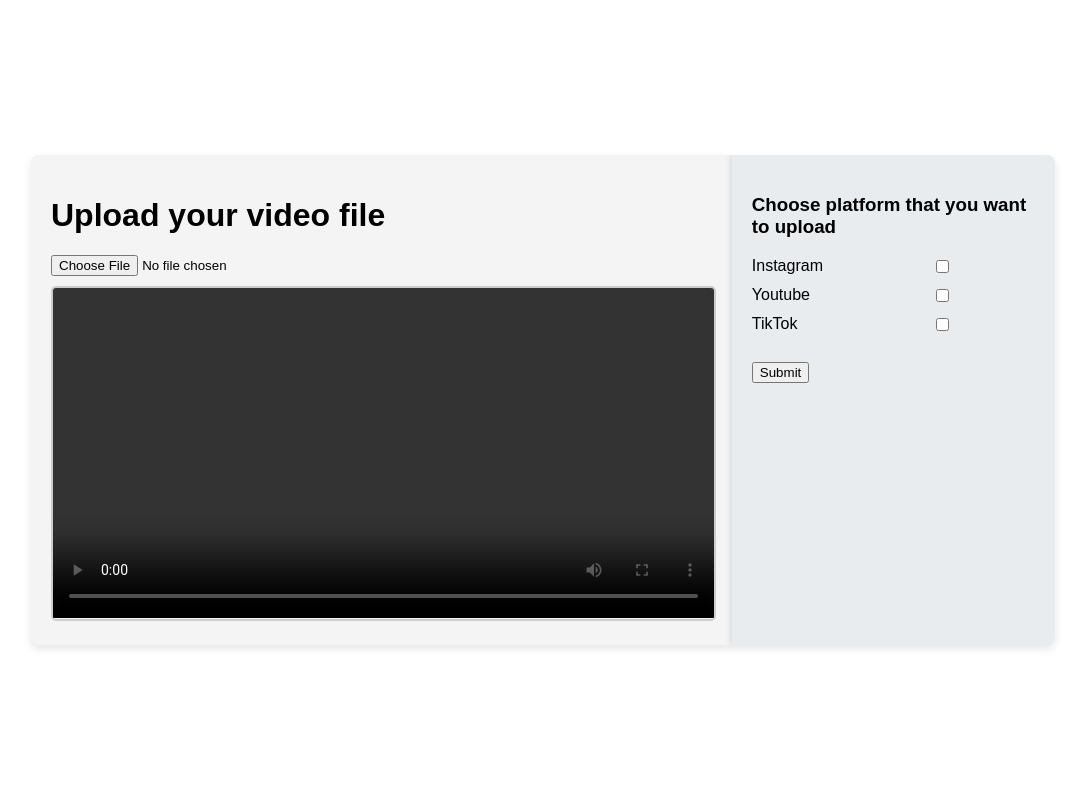
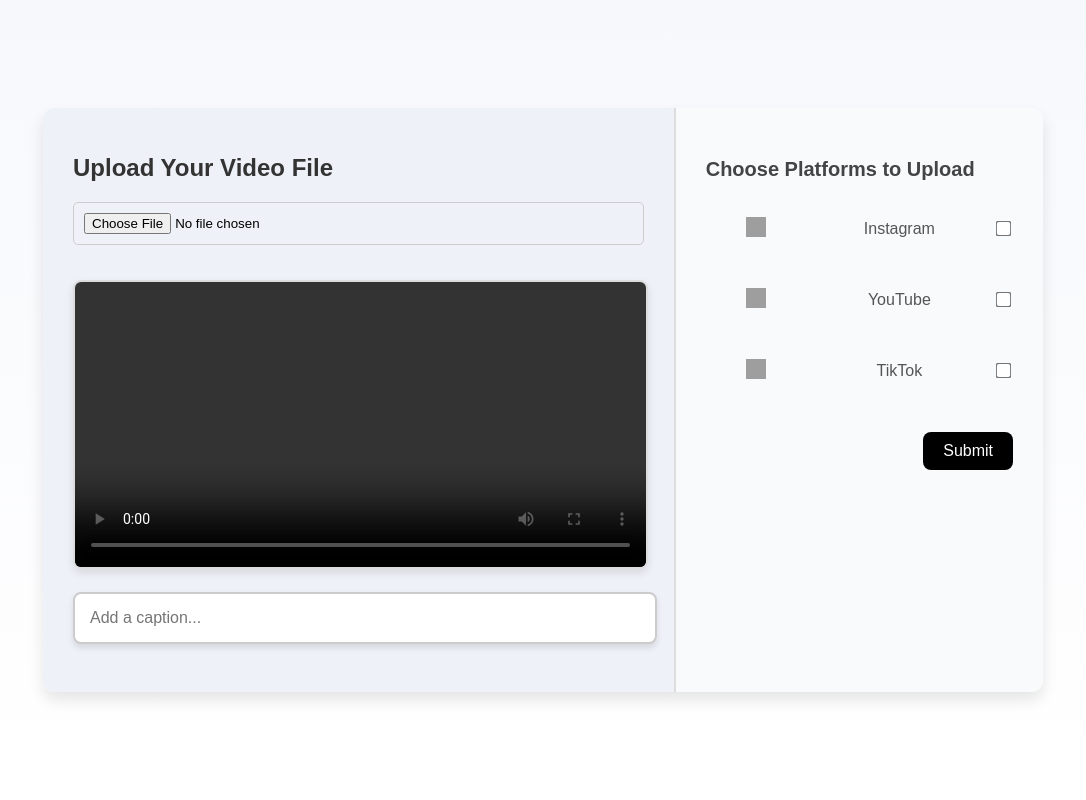
Before and after one commit to AJAA20/nwHacks2025, a FastAPI app: page /post in a window 1280 px wide. Shown: the whole page, without its empty margins (97-1183 px from the left). Run offline with FastAPI, Linux system fonts and the light colour scheme; grey boxes are pictures that could not be loaded.

Commit message:
made prettier

```diff
--- a/templates/post.html
+++ b/templates/post.html
@@ -7,84 +7,156 @@
     <style>
         /* General styles */
         body {
-                font-family: Arial, sans-serif;
+            font-family: 'Arial', sans-serif;
             margin: 0;
-                height: 100vh; /* Full viewport height */
+            padding: 0;
+            height: 100vh;
             display: flex;
-                align-items: center; /* Vertically center content */
-                justify-content: center; /* Horizontally center content */
-                background-color: white; /* Set background to white */
+            align-items: center; /* Center vertically */
+            justify-content: center; /* Center horizontally */
+            background: linear-gradient(to bottom, #f7f8fc, #ffffff);
         }
 
-            /* Container for the content */
+        /* Container styles */
         .container {
             display: flex;
-                width: 80%;
-                max-width: 1200px;
-                box-shadow: 0 4px 8px rgba(0, 0, 0, 0.1);
-                border-radius: 8px;
+            flex-direction: row;
+            width: 90%;
+            max-width: 1000px;
+            background-color: #ffffff;
+            box-shadow: 0 8px 15px rgba(0, 0, 0, 0.1);
+            border-radius: 12px;
             overflow: hidden;
-                background-color: #f4f4f4;
         }
 
-            /* Header section */
+        /* Header styles */
         header {
-                padding: 20px;
-                width: 70%; /* Occupies most of the container */
-                background-color: #f4f4f4;
+            width: 65%;
+            padding: 30px;
+            background: #eef1f7;
         }
 
-            /* Main section */
-            main {
-                padding: 20px;
-                width: 30%; /* Adjust width as needed */
-                background-color: #e9ecef;
-                box-shadow: -2px 0 5px rgba(0, 0, 0, 0.1);
+        header h1 {
+            margin-bottom: 20px;
+            font-size: 24px;
+            color: #333;
         }
 
-            /* Styling for checkboxes */
+        #videoInput {
+            padding: 10px;
+            border: 1px solid #ccc;
+            border-radius: 5px;
+            margin-bottom: 15px;
+            width: 100%;
+            box-sizing: border-box;
+        }
+
+        #videoPreview {
+            margin-top: 20px;
+            width: 100%;
+            border-radius: 8px;
+            border: 2px solid #ddd;
+            box-shadow: 0 4px 8px rgba(0, 0, 0, 0.1);
+        }
+
+        /* Main section styles */
+        main {
+            width: 35%;
+            padding: 30px;
+            background: #f9fafc;
+            border-left: 2px solid #ddd;
+        }
+
+        main h3 {
+            margin-bottom: 20px;
+            font-size: 20px;
+            color: #444;
+        }
+
         .checkbox-label {
             display: flex;
             align-items: center;
             justify-content: space-between;
-                width: 200px;
-                margin-bottom: 10px;
+            margin-bottom: 15px;
+        }
+
+        .checkbox-label label {
+            font-size: 16px;
+            color: #555;
         }
 
         .checkbox-label input {
-                margin-left: 10px;
+            transform: scale(1.2); /* Slightly larger checkboxes */
+            accent-color: black; /* Custom checkbox color */
         }
 
-            /* Video preview styling */
-            #videoPreview {
-                margin-top: 10px;
-                border: 2px solid #ccc;
-                border-radius: 5px;
+        /* Submit button styles */
+        input[type="submit"] {
+            padding: 10px 20px;
+            font-size: 16px;
+            color: #fff;
+            background-color: black;
+            border: none;
+            border-radius: 8px;
+            cursor: pointer;
+            transition: background-color 0.3s ease;
+            float: right;
         }
+
+        input[type="submit"]:hover {
+            background-color: #0056b3;
+        }
+
+        input[type="text"] {
+            width: 100%; /* Make the text box take full width */
+            max-width: 550px; /* Set a maximum width */
+            padding: 15px; /* Add padding inside the text box */
+            font-size: 16px; /* Larger font for better readability */
+            border: 2px solid #ccc; /* Add a border */
+            border-radius: 8px; /* Rounded corners */
+            box-shadow: 0 4px 6px rgba(0, 0, 0, 0.1); /* Subtle shadow */
+            outline: none; /* Remove default focus outline */
+            transition: border-color 0.3s ease, box-shadow 0.3s ease; /* Smooth transition */
+        }
+
+        input[type="text"]:focus {
+            border-color: #007bff; /* Change border color on focus */
+            box-shadow: 0 4px 6px rgba(0, 123, 255, 0.2); /* Highlight box shadow on focus */
+        }
+
     </style>
 </head>
 <body>
     <div class="container">
+        <!-- Left Section -->
         <header>
-                <h1>Upload your video file</h1>
+            <h1>Upload Your Video File</h1>
             <input type="file" id="videoInput" accept="video/*">
-
-                <!-- Video Element to Preview the Uploaded Video -->
-                <video id="videoPreview" controls width="100%"></video>
+            <video id="videoPreview" controls></video>
+            <h3></h3>
+                <form>
+                    <label for="name"></label>
+                    <input type="text" id="name" name="name" placeholder="Add a caption...">
+                    <br><br>
+                </form>
         </header>
 
+        <!-- Right Section -->
         <main>
-                <h3>Choose platform that you want to upload</h3>
+            <h3>Choose Platforms to Upload</h3>
             <form action="/action_page.php">
                 <div class="checkbox-label">
+                    <figure><img src="images/Ins_logo.png" height="20" width="20" alt="insta icon"></figure>
                     <label for="platform1">Instagram</label>
                     <input type="checkbox" id="platform1" name="platform1" value="Instagram">
                 </div>
                 <div class="checkbox-label">
-                        <label for="platform2">Youtube</label>
-                        <input type="checkbox" id="platform2" name="platform2" value="Youtube">
+                    <figure><img src="images/YouTube_logo.png" height="20" width="20" alt="youtube icon"></figure>
+                    <label for="platform2">YouTube</label>
+                    <input type="checkbox" id="platform2" name="platform2" value="YouTube">
                 </div>
                 <div class="checkbox-label">
+                    <figure><img src="images/tiktok_logo.png" height="20" width="20" alt="tiktok icon"></figure>
                     <label for="platform3">TikTok</label>
                     <input type="checkbox" id="platform3" name="platform3" value="TikTok">
                 </div>
@@ -102,16 +174,11 @@
         videoInput.addEventListener('change', (event) => {
             const file = event.target.files[0];
             if (file) {
-                    // Create a URL for the selected video file
                 const videoURL = URL.createObjectURL(file);
-
-                    // Set the video preview's source to the selected file
                 videoPreview.src = videoURL;
-
-                    // Optionally, load the video
                 videoPreview.load();
             } else {
-                    videoPreview.src = ''; // Clear the video preview if no file is selected
+                videoPreview.src = '';
             }
         });
     </script>
```
Lines whose indentation alone changed are shown as unchanged.
